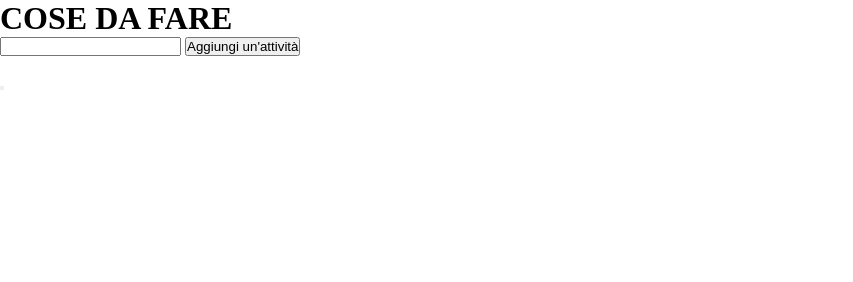
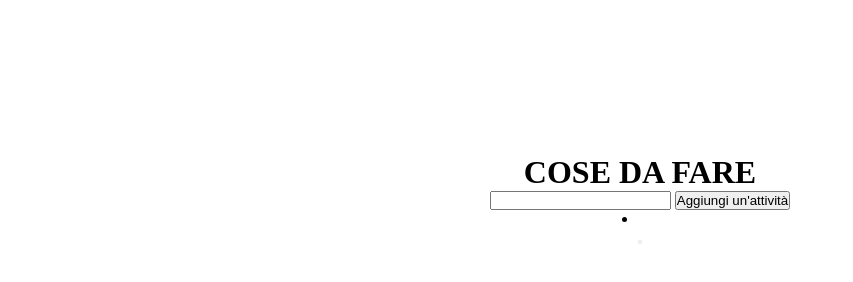
Before and after one commit to Paolo-Piga/vue-todolist, a plain HTML site: page index.html in a window 1280 px wide. Shown: the whole page, without its empty margins (0-853 px from the left). Drawn offline with nearby package versions, Linux system fonts and the light colour scheme.

Commit message:
aggiunto line through

```diff
--- a/css/style.css
+++ b/css/style.css
@@ -3,3 +3,15 @@
     padding: 0;
     box-sizing: border-box;
 }
+
+.container{
+    height: 400px;
+    display: flex;
+    justify-content: center;
+    align-items: center;
+    flex-direction: column;
+}
+
+#canella{
+    text-decoration: line-through;
+}
```
